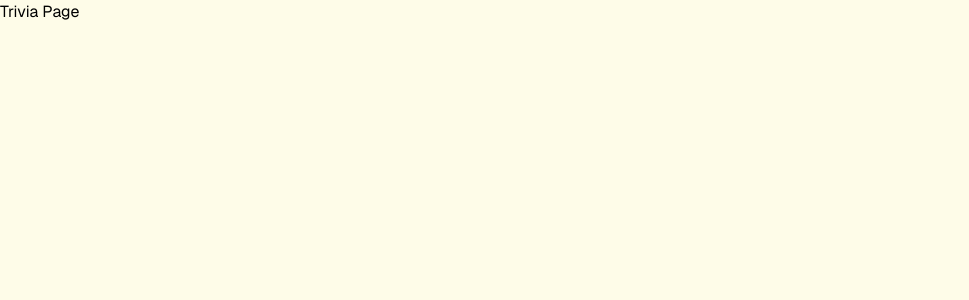
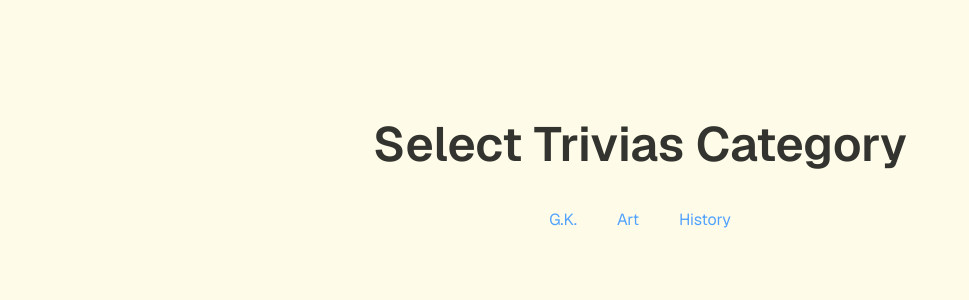
Before and after one commit to MrKharel/games, a Next.js app: page /trivia in a window 1280 px wide. Shown: the top 300 px of the page, without its empty margins (0-969 px from the left). Built offline with nearby package versions, Linux system fonts and the light colour scheme.

Commit message:
Add a distinct new results page to display result

```diff
--- a/src/app/layout.tsx
+++ b/src/app/layout.tsx
@@ -10,7 +10,7 @@ const geistSans = Geist({ variable: "--font-geist-sans", subsets: ["latin"] });
 
 const geistMono = Geist_Mono({ variable: "--font-geist-mono", subsets: ["latin"] });
 
-export const metadata: Metadata = { title: "Create Next App", description: "Generated by create next app" };
+export const metadata: Metadata = { title: "Fun Little Games", description: "Generated by create next app" };
 
 export default function root_layout({ children }: LayoutProps<"/">) {
 	return (
--- a/src/app/trivia/[slug]/page.tsx
+++ b/src/app/trivia/[slug]/page.tsx
@@ -40,7 +40,7 @@ export default async function TriviaCategoryPage({ params }: Props) {
 				<Logo />
 			</header>
 			<main>
-				<GamePage trivias={readymadeTrivias} />
+				<GamePage trivias={readymadeTrivias} slug={slug} />
 			</main>
 		</div>
 	);
--- /dev/null
+++ b/src/app/trivia/[slug]/results/page.tsx
@@ -0,0 +1,5 @@
+import { ResultsPage } from "@/features/trivia/results";
+
+export default function results_page() {
+	return <ResultsPage />;
+}
--- /dev/null
+++ b/src/app/trivia/layout.tsx
@@ -0,0 +1,7 @@
+import { Metadata } from "next";
+
+export const metaata: Metadata = { title: "Fun Little Trivias" };
+
+export default function trivias_layout({ children }: { children: React.ReactNode }) {
+	return <>{children}</>;
+}
--- a/src/app/trivia/page.tsx
+++ b/src/app/trivia/page.tsx
@@ -1,3 +1,5 @@
+import { TriviaHome } from "@/features/trivia/home";
+
 export default function trivia_page() {
-	return <div>Trivia Page</div>;
+	return <TriviaHome />;
 }
--- a/src/features/trivia/game/components/index.ts
+++ b/src/features/trivia/game/components/index.ts
@@ -1,3 +1,2 @@
 export * from "./Options";
 export * from "./Question";
-export * from "./ResultPage";
--- a/src/features/trivia/game/index.ts
+++ b/src/features/trivia/game/index.ts
@@ -1 +1,2 @@
 export * from "./page";
+export * from "./game_store";
--- a/src/features/trivia/game/page.tsx
+++ b/src/features/trivia/game/page.tsx
@@ -1,7 +1,8 @@
 "use client";
 
 import { useEffect } from "react";
-import { Options, Question, ResultPage } from "./components";
+import { useRouter } from "next/navigation";
+import { Options, Question } from "./components";
 import { useGameStore } from "./game_store";
 
 export interface RawTrivia {
@@ -23,11 +24,13 @@ export interface ReadymadeTrivia {
 
 interface Props {
 	trivias: Array<ReadymadeTrivia>;
+	slug: string;
 }
 
 export const GamePage = (props: Props) => {
 	const { trivias } = props;
 	const { setCurrentTrivia, answeredTrivias, setTrivias, resetTrivias } = useGameStore();
+	const router = useRouter();
 
 	useEffect(() => {
 		resetTrivias();
@@ -35,9 +38,11 @@ export const GamePage = (props: Props) => {
 		trivias && setCurrentTrivia(0);
 	}, []);
 
-	if (answeredTrivias.length === trivias.length) {
-		return <ResultPage />;
-	}
+	useEffect(() => {
+		if (answeredTrivias.length === trivias.length) {
+			router.push(`${props.slug}/results`);
+		}
+	}, [answeredTrivias.length]);
 
 	return (
 		<div className="">
--- /dev/null
+++ b/src/features/trivia/home/index.ts
@@ -0,0 +1 @@
+export * from "./page";
--- /dev/null
+++ b/src/features/trivia/home/page.tsx
@@ -0,0 +1,27 @@
+import Link from "next/link";
+
+export const TriviaHome = () => {
+	return (
+		<div className="flex flex-col justify-center py-30">
+			<h1 className="text-black/80 text-5xl font-semibold trakcing-tighter text-center">Select Trivias Category</h1>
+
+			<div className="flex gap-10 py-10 flex justify-center">
+				<Link
+					href="/trivia/general-knowledge"
+					className="text-blue-400 hover:text-cyan-500 hover:underline underline-offset-3 transition-all ease-in-out duration-500">
+					G.K.
+				</Link>
+				<Link
+					href="/trivia/art"
+					className="text-blue-400 hover:text-cyan-500 hover:underline underline-offset-3 transition-all ease-in-out duration-500">
+					Art
+				</Link>
+				<Link
+					href="/trivia/history"
+					className="text-blue-400 hover:text-cyan-500 hover:underline underline-offset-3 transition-all ease-in-out duration-500">
+					History
+				</Link>
+			</div>
+		</div>
+	);
+};
--- /dev/null
+++ b/src/features/trivia/results/index.ts
@@ -0,0 +1 @@
+export * from "./page";
--- a/src/features/trivia/game/components/ResultPage.tsx
+++ b/src/features/trivia/results/page.tsx
@@ -1,14 +1,22 @@
 "use client";
 
-import { useState } from "react";
-import { useGameStore } from "../game_store";
+import { useEffect, useState } from "react";
+import { useRouter } from "next/navigation";
+import { useGameStore } from "../game";
 
-export const ResultPage = () => {
-	const { answeredTrivias } = useGameStore();
+export const ResultsPage = () => {
+	const { answeredTrivias, trivias } = useGameStore();
+	const router = useRouter();
 	const [showAllAnswers, setShowAllAnswers] = useState(false);
 
 	const correctCount = answeredTrivias.filter((a) => a.isCorrect).length;
 	const total = answeredTrivias.length;
+
+	useEffect(() => {
+		if (answeredTrivias.length !== trivias.length) {
+			router.push("/trivia");
+		}
+	}, []);
 
 	return (
 		<div className="">
@@ -58,7 +66,7 @@ export const ResultPage = () => {
 			{/* Play again */}
 			<div className="flex justify-center pb-16">
 				<button
-					onClick={() => window.location.reload()}
+					onClick={() => router.back()}
 					className="rounded-md bg-gray-900 px-6 py-2.5 text-white font-medium hover:bg-gray-800 transition-colors">
 					Play Again
 				</button>
```
